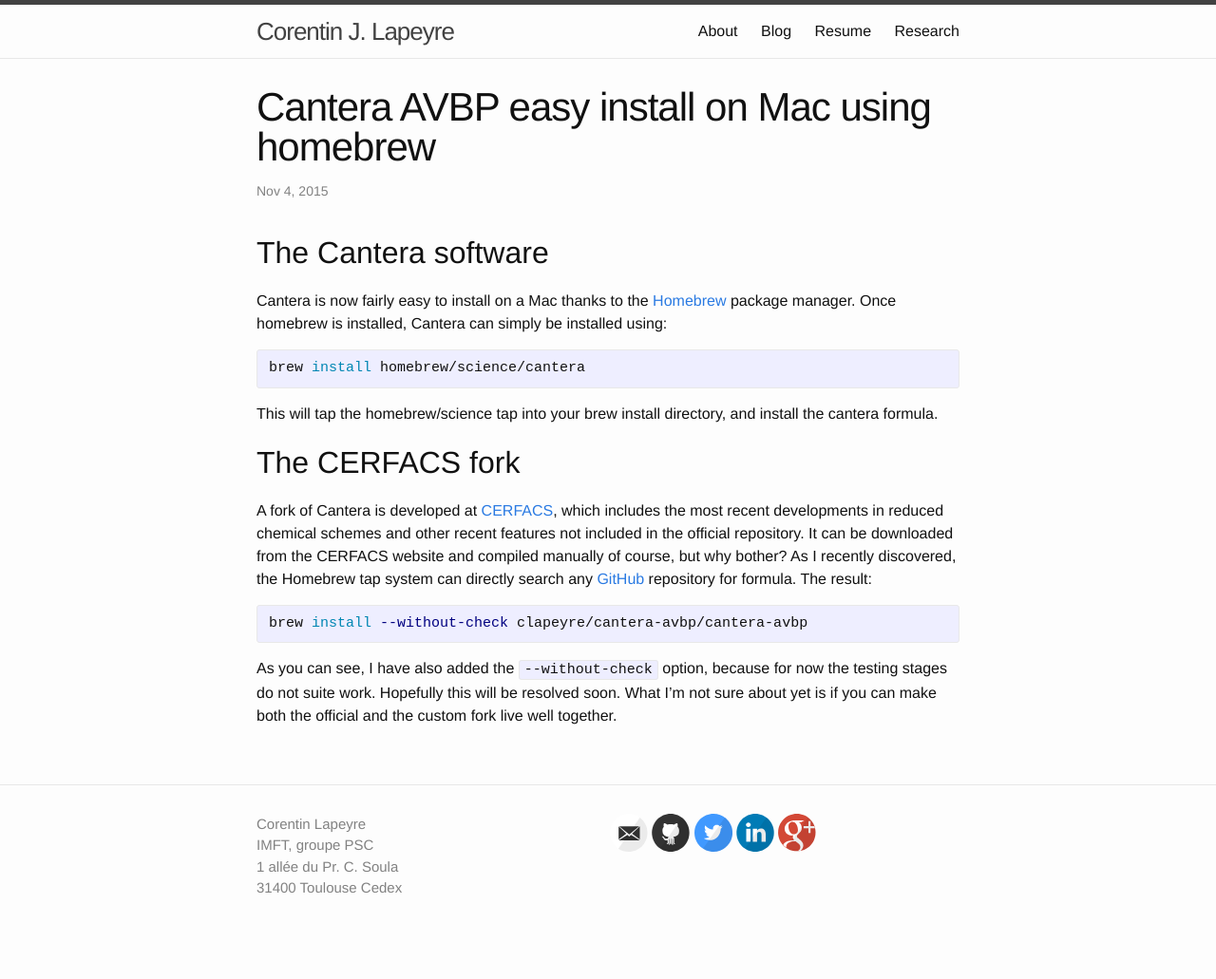
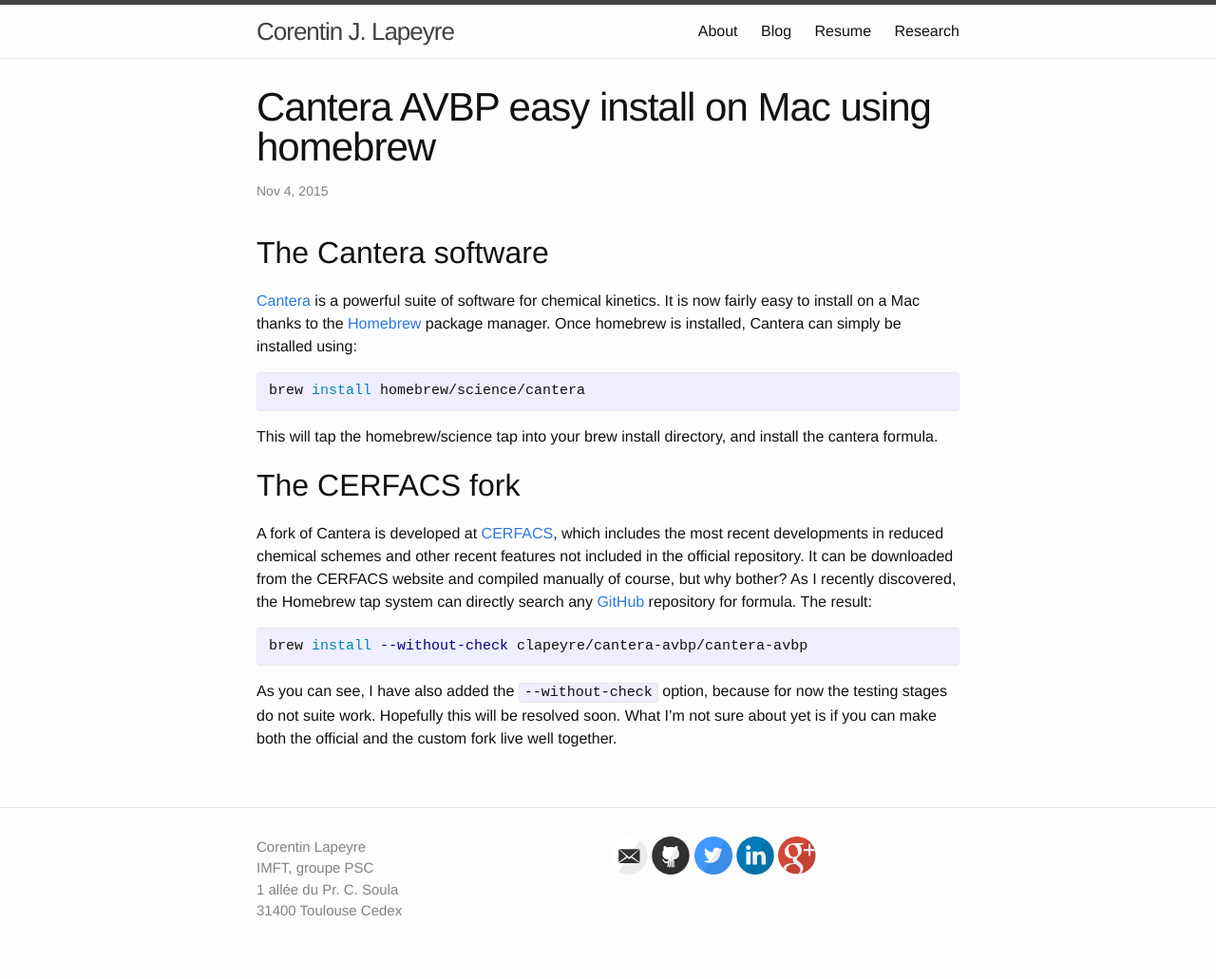
Before and after one commit to clapeyre/clapeyre.github.io, a Jekyll site: the page built from _posts/2015-11-04-cantera-avbp.markdown, in a window 1280 px wide. Shown: the whole page at 95% size. Built offline with Jekyll 4.4.1, drawn with Linux system fonts in a browser that asks for light colours; before the commit the page ends 1007 px from its top, so only the background shows below that.

Commit message:
[CLEANING] Better name for last post

```diff
--- a/_posts/2015-11-04-my-first-post.markdown
+++ b/_posts/2015-11-04-cantera-avbp.markdown
@@ -7,7 +7,8 @@
 
 ## The Cantera software
 
-Cantera is now fairly easy to install on a Mac thanks to the
+[Cantera](http://www.cantera.org/) is a powerful suite of software for chemical
+kinetics.  It is now fairly easy to install on a Mac thanks to the
 [Homebrew](http://brew.sh/) package manager.  Once homebrew is installed,
 Cantera can simply be installed using:
 
```
